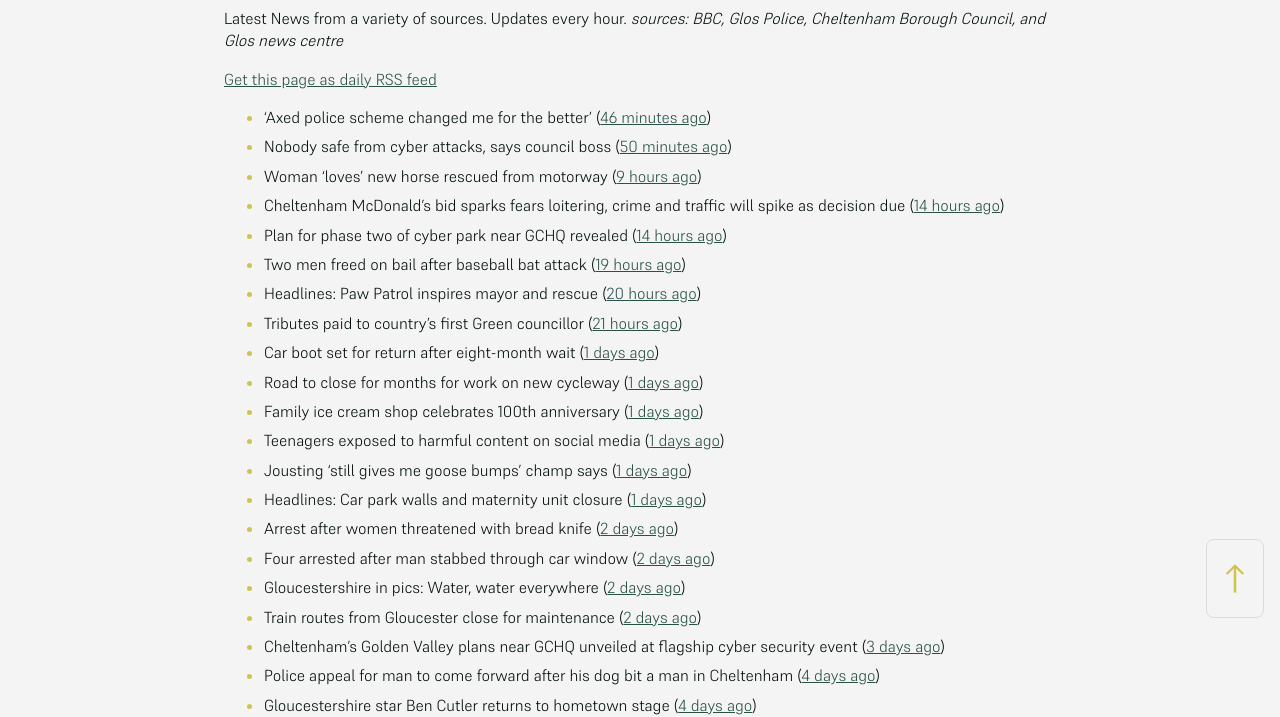
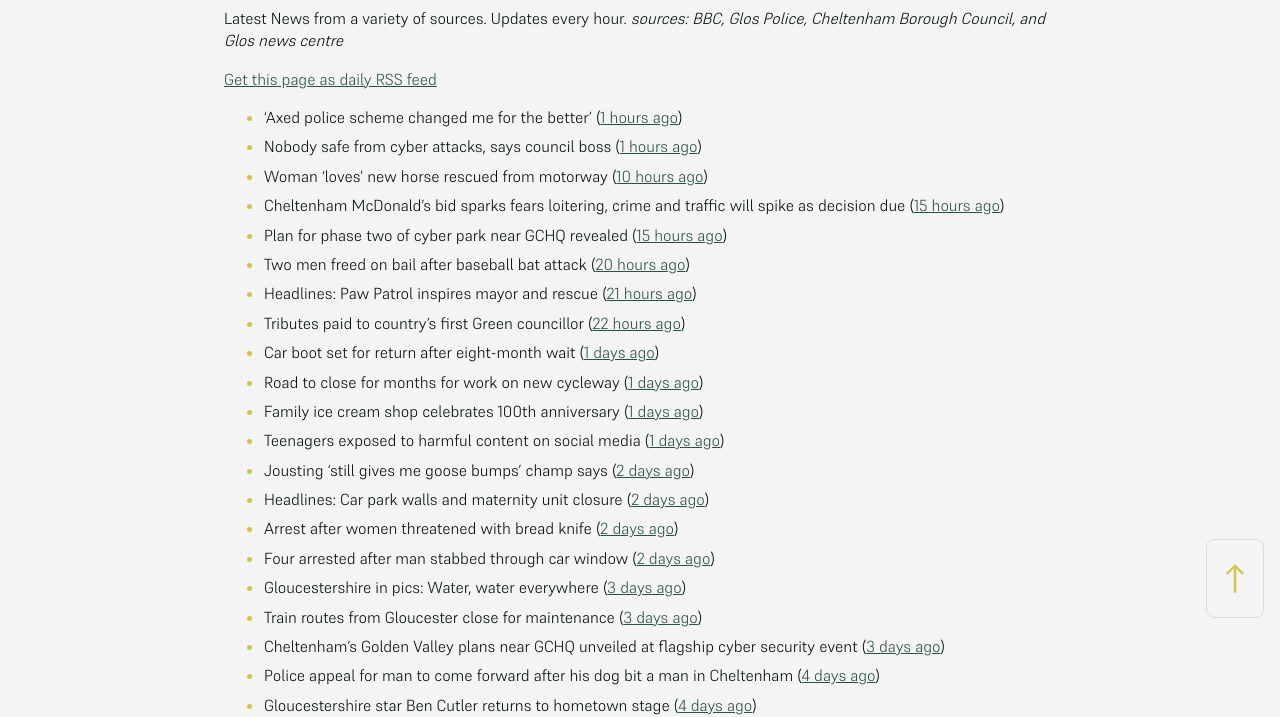
Before and after one commit to mat-0/cheltenham-open-data, a Jekyll site: the page built from _pages/news.md, in a window 1280 px wide. Shown: the part 266-983 px from the top of the page. Built offline with Jekyll 4.4.1, drawn with Linux system fonts in a browser that asks for light colours.

Commit message:
Updated 2025-05-20 06:58:29

```diff
--- a/_pages/news.md
+++ b/_pages/news.md
@@ -12,24 +12,24 @@ _sources: BBC, Glos Police, Cheltenham Borough Council, and Glos news centre_
 [Get this page as daily RSS feed](/daily.rss)
 
 <!-- news_marker starts -->
-- 'Axed police scheme changed me for the better' ([46 minutes ago](https://www.bbc.com/news/articles/cj425087v5po))
-- Nobody safe from cyber attacks, says council boss ([50 minutes ago](https://www.bbc.com/news/articles/cyvm4ljl2l8o))
-- Woman 'loves' new horse rescued from motorway ([9 hours ago](https://www.bbc.com/news/articles/c4g2r40ye9eo))
-- Cheltenham McDonald’s bid sparks fears loitering, crime and traffic will spike as decision due ([14 hours ago](https://gloucesternewscentre.co.uk/cheltenham-mcdonalds-bid-sparks-fears-loitering-crime-and-traffic-will-spike-as-decision-due/))
-- Plan for phase two of cyber park near GCHQ revealed ([14 hours ago](https://www.bbc.com/news/articles/clygqx2jp95o))
-- Two men freed on bail after baseball bat attack ([19 hours ago](https://www.bbc.com/news/articles/c4ge7l3nvv1o))
-- Headlines: Paw Patrol inspires mayor and rescue ([20 hours ago](https://www.bbc.com/news/articles/cj93e7x34ewo))
-- Tributes paid to country's first Green councillor ([21 hours ago](https://www.bbc.com/news/articles/cd7gvr0g0qgo))
+- 'Axed police scheme changed me for the better' ([1 hours ago](https://www.bbc.com/news/articles/cj425087v5po))
+- Nobody safe from cyber attacks, says council boss ([1 hours ago](https://www.bbc.com/news/articles/cyvm4ljl2l8o))
+- Woman 'loves' new horse rescued from motorway ([10 hours ago](https://www.bbc.com/news/articles/c4g2r40ye9eo))
+- Cheltenham McDonald’s bid sparks fears loitering, crime and traffic will spike as decision due ([15 hours ago](https://gloucesternewscentre.co.uk/cheltenham-mcdonalds-bid-sparks-fears-loitering-crime-and-traffic-will-spike-as-decision-due/))
+- Plan for phase two of cyber park near GCHQ revealed ([15 hours ago](https://www.bbc.com/news/articles/clygqx2jp95o))
+- Two men freed on bail after baseball bat attack ([20 hours ago](https://www.bbc.com/news/articles/c4ge7l3nvv1o))
+- Headlines: Paw Patrol inspires mayor and rescue ([21 hours ago](https://www.bbc.com/news/articles/cj93e7x34ewo))
+- Tributes paid to country's first Green councillor ([22 hours ago](https://www.bbc.com/news/articles/cd7gvr0g0qgo))
 - Car boot set for return after eight-month wait ([1 days ago](https://www.bbc.com/news/articles/cx2qvp3lp61o))
 - Road to close for months for work on new cycleway ([1 days ago](https://www.bbc.com/news/articles/cded9232w5wo))
 - Family ice cream shop celebrates 100th anniversary ([1 days ago](https://www.bbc.com/news/articles/crr7dg8n471o))
 - Teenagers exposed to harmful content on social media ([1 days ago](https://www.bbc.com/news/videos/c1kvmv9w348o))
-- Jousting 'still gives me goose bumps' champ says ([1 days ago](https://www.bbc.com/news/articles/cm2yd1d3d7eo))
-- Headlines: Car park walls and maternity unit closure ([1 days ago](https://www.bbc.com/news/articles/c861wnwd753o))
+- Jousting 'still gives me goose bumps' champ says ([2 days ago](https://www.bbc.com/news/articles/cm2yd1d3d7eo))
+- Headlines: Car park walls and maternity unit closure ([2 days ago](https://www.bbc.com/news/articles/c861wnwd753o))
 - Arrest after women threatened with bread knife ([2 days ago](https://www.bbc.com/news/articles/cvgdpnv8yp0o))
 - Four arrested after man stabbed through car window ([2 days ago](https://www.bbc.com/news/articles/cql2yerl45po))
-- Gloucestershire in pics: Water, water everywhere ([2 days ago](https://www.bbc.com/news/articles/c8e6d4g6k88o))
-- Train routes from Gloucester close for maintenance ([2 days ago](https://www.bbc.com/news/articles/c5y64j5nmv1o))
+- Gloucestershire in pics: Water, water everywhere ([3 days ago](https://www.bbc.com/news/articles/c8e6d4g6k88o))
+- Train routes from Gloucester close for maintenance ([3 days ago](https://www.bbc.com/news/articles/c5y64j5nmv1o))
 - Cheltenham’s Golden Valley plans near GCHQ unveiled at flagship cyber security event ([3 days ago](https://gloucesternewscentre.co.uk/cheltenhams-golden-valley-plans-near-gchq-unveiled-at-flagship-cyber-security-event/))
 - Police appeal for man to come forward after his dog bit a man in Cheltenham ([4 days ago](https://gloucesternewscentre.co.uk/police-appeal-for-man-to-come-forward-after-his-dog-bit-a-man-in-cheltenham/))
 - Gloucestershire star Ben Cutler returns to hometown stage ([4 days ago](https://gloucesternewscentre.co.uk/gloucestershire-star-ben-cutler-returns-to-hometown-stage/))
```
Also changed, not shown: _data/flood.json (+5 -48 lines), index.md (+4 -4 lines).
